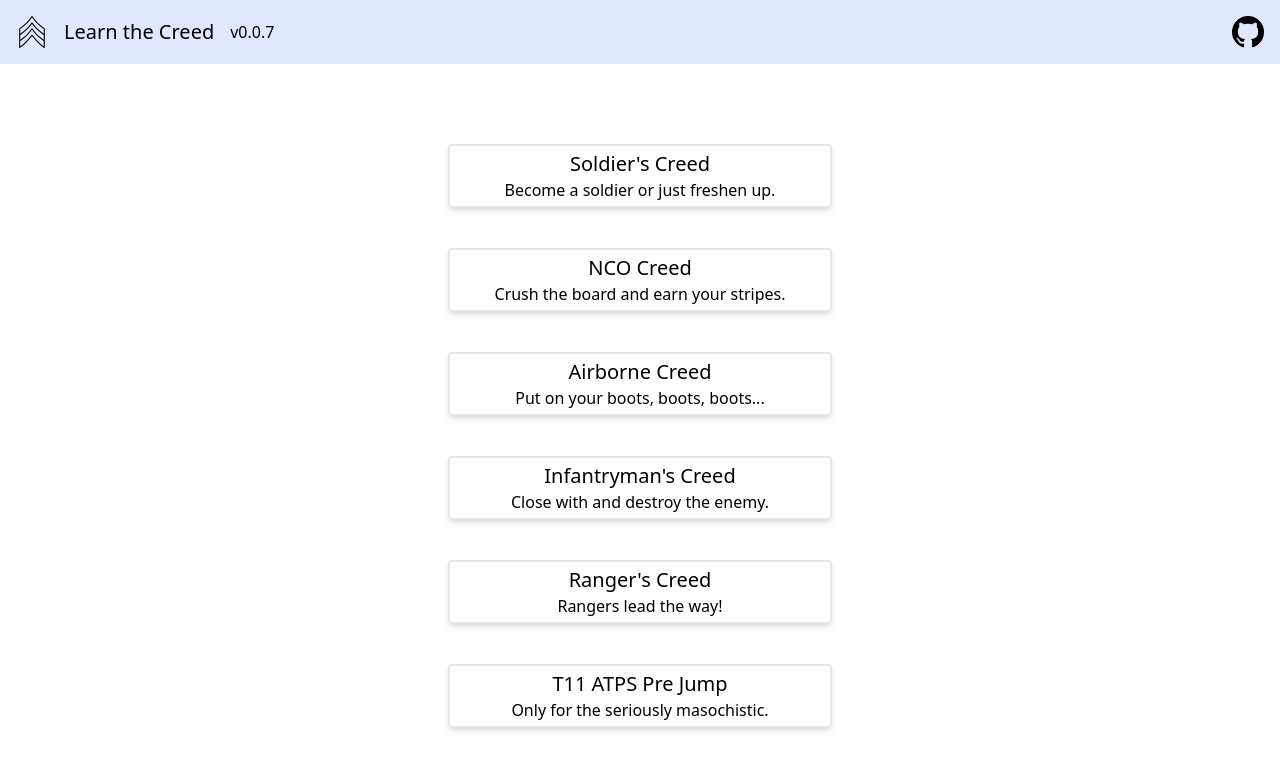
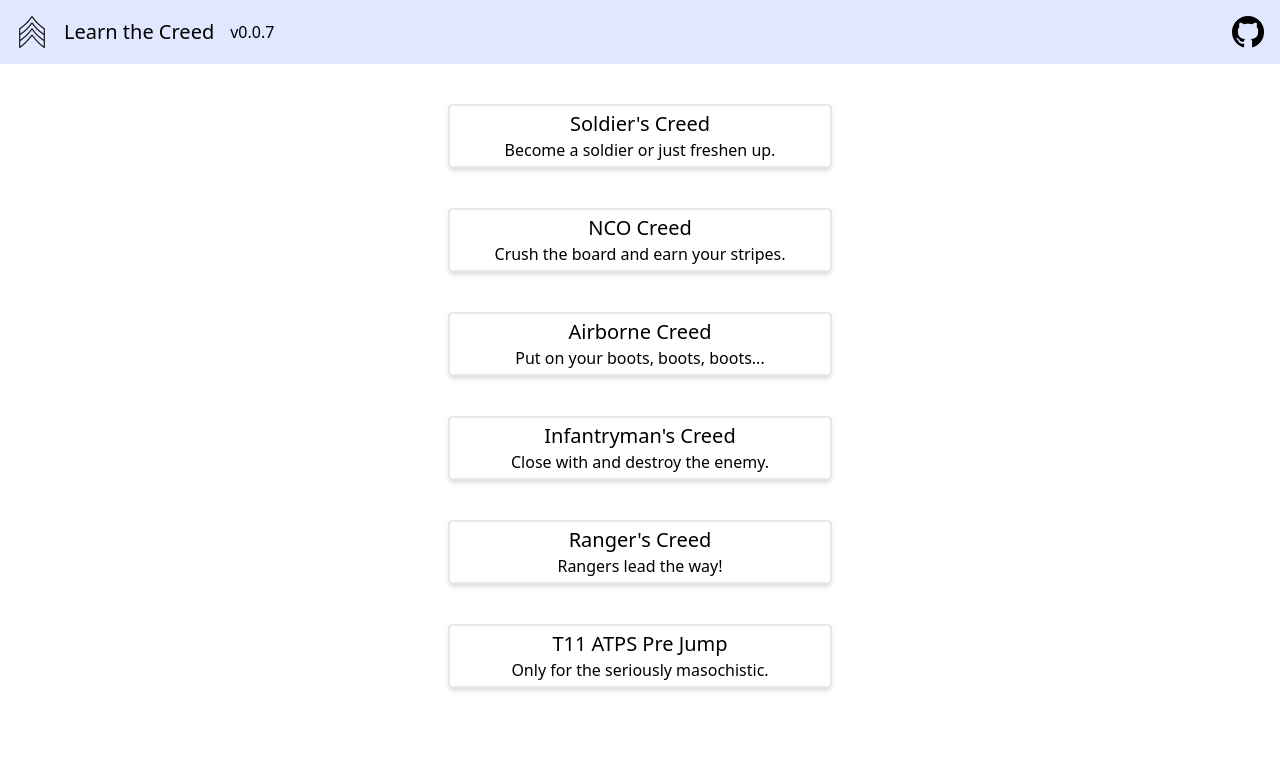
Before and after one commit to dustinws/learn-the-creed, a React (Vite) app: page / in a window 1280 px wide. Shown: the top 770 px of the page. Built offline with nearby package versions, Linux system fonts and the light colour scheme; the HTML template or start-up script is replaced by a standard one.

Commit message:
chore(readme): update usage gif

```diff
--- a/src/App.tsx
+++ b/src/App.tsx
@@ -9,13 +9,11 @@ export default function App() {
   return (
     <div className="h-full min-h-screen w-screen">
       <Header />
-      <div className="mt-20">
-        <Routes>
-          <Route path="/" element={<Landing />} />
-          <Route path="/creeds/:slug" element={<Creed />} />
-          <Route path="/creeds/:slug/practice" element={<Practice />} />
-        </Routes>
-      </div>
+      <Routes>
+        <Route path="/" element={<Landing />} />
+        <Route path="/creeds/:slug" element={<Creed />} />
+        <Route path="/creeds/:slug/practice" element={<Practice />} />
+      </Routes>
     </div>
   );
 }
```
Also changed, not shown: usage.gif.
